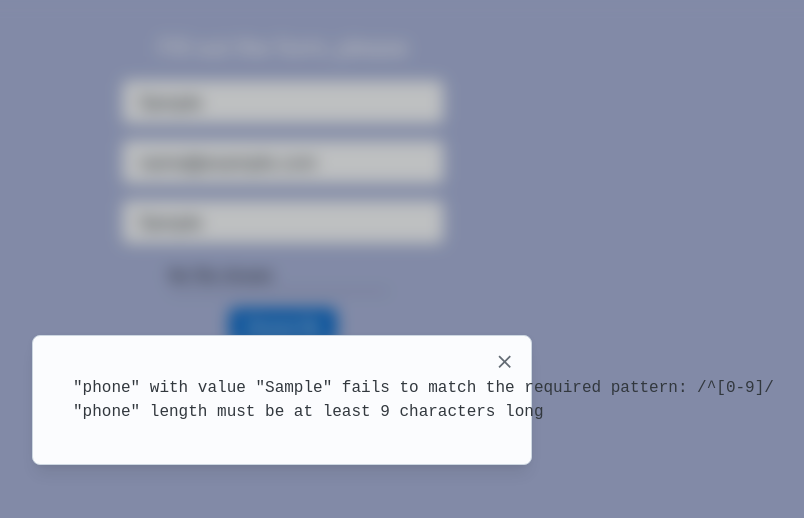
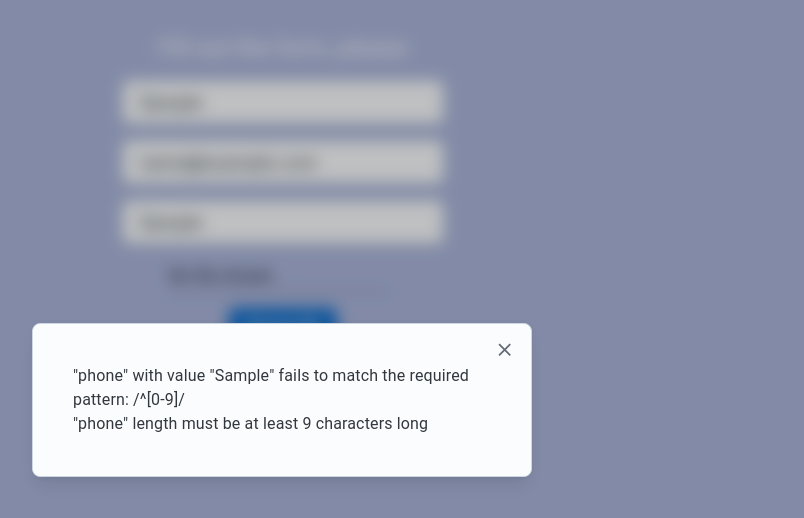
Before and after one commit to OlegAleksashov/telegram_form, a React (Create React App) app: page / in a window 1280 px wide. Both pictures are taken after typing "Sample", "name@example.com", "Sample" into the empty fields and a click on the button "Send form". Shown: the top 518 px of the page, without its empty margins (358-1162 px from the left). Built offline with nearby package versions, Linux system fonts and the light colour scheme.

Commit message:
changed Modal component rendering

```diff
--- a/src/components/SendForm.jsx
+++ b/src/components/SendForm.jsx
@@ -40,7 +40,7 @@ const SendForm = () => {
 
     const { error } = validateData(formData);
     if (error) {
-      setError(error.details.map((d) => d.message).join("\n"));
+      setError(error.details);
       setIsOpen(true);
       return;
     }
@@ -137,7 +137,7 @@ const SendForm = () => {
         <Button loading={isLoading} size="md" onClick={handleClick}>
           Send form
         </Button>
-        {error && (
+        {error.length > 0 && (
           <Modal
             aria-labelledby="modal-title"
             aria-describedby="modal-desc"
@@ -159,9 +159,9 @@ const SendForm = () => {
               }}
             >
               <ModalClose variant="plain" sx={{ ml: 2 }} />
-              <div>
-                <pre>{error}</pre>
-              </div>
+              {error.map((err, index) => (
+                <Typography key={index}>{err.message}</Typography>
+              ))}
             </Sheet>
           </Modal>
         )}
```
